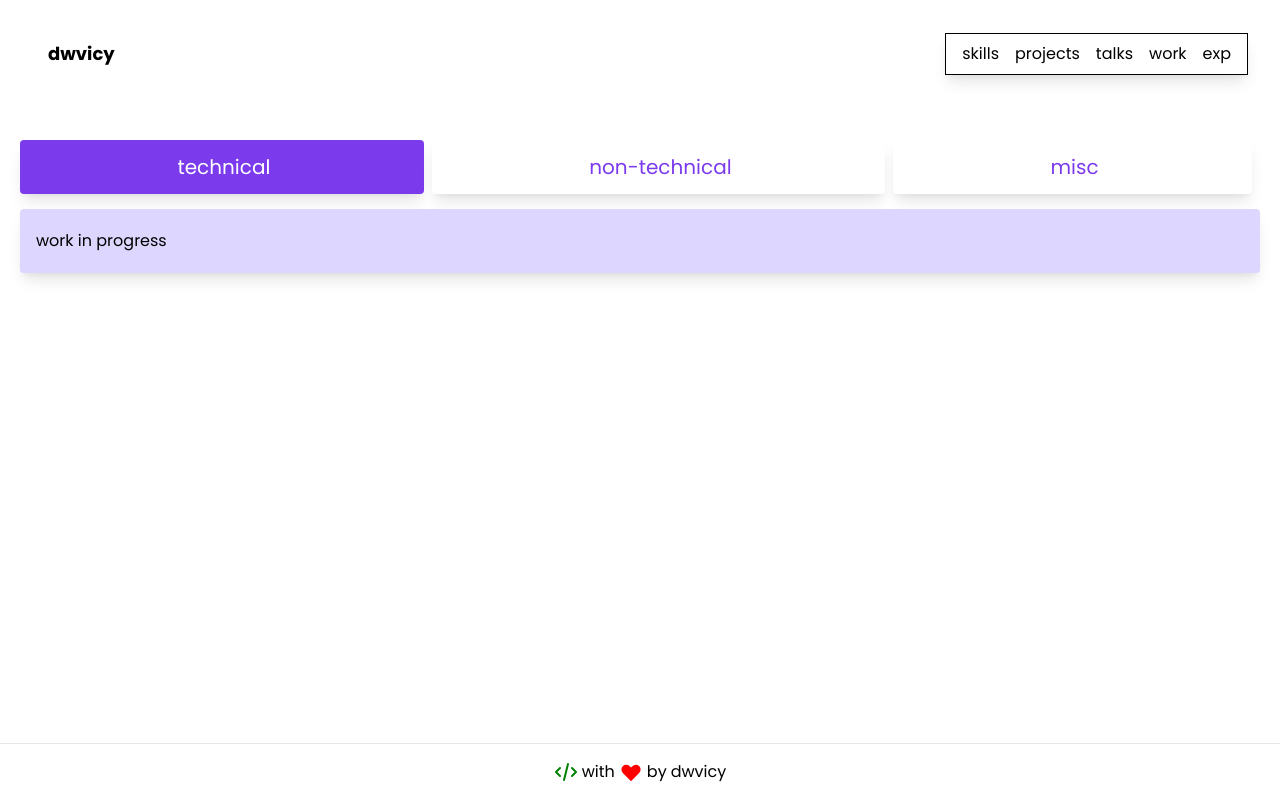
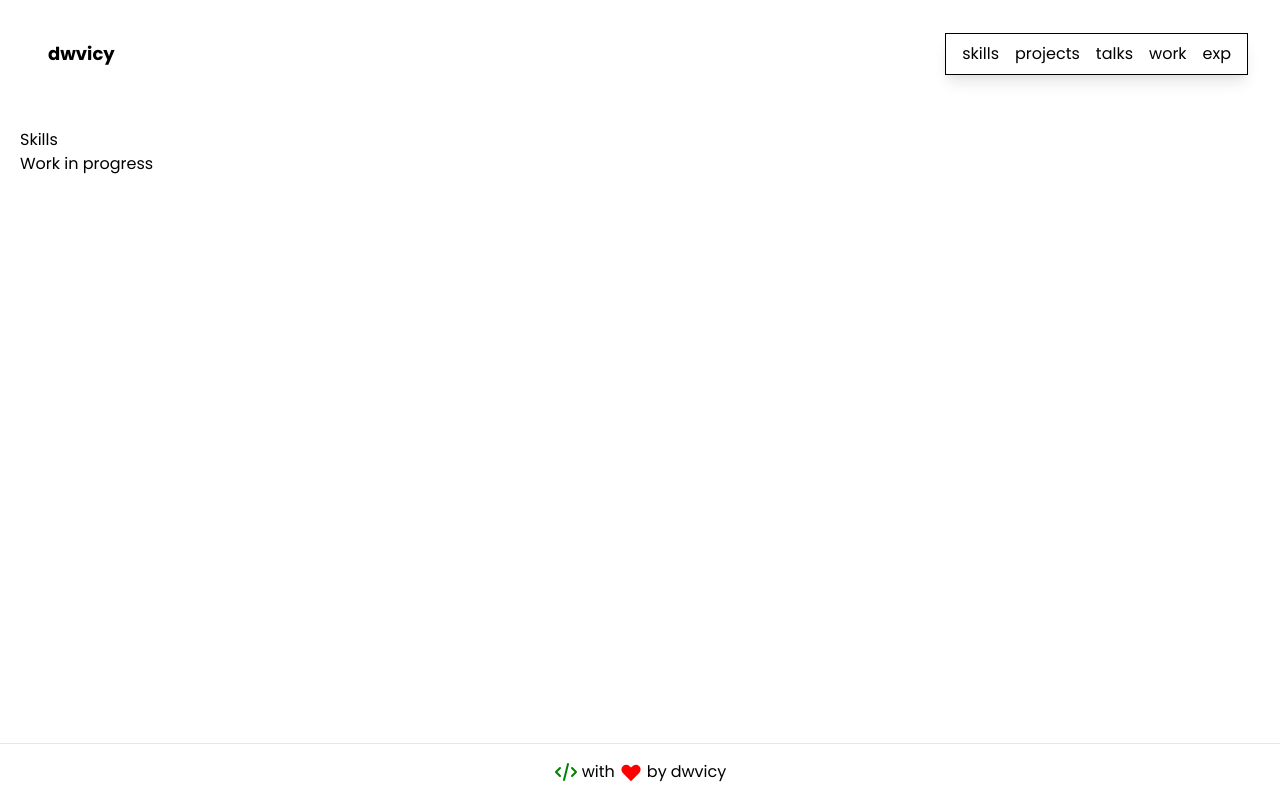
Before and after one commit to dwvicy/poppity, a Next.js app: page /skills in a window 1280 px wide. Built offline with nearby package versions, Linux system fonts and the light colour scheme; what @tailwindcss/typography would draw is missing.

Commit message:
fix: skills fix

```diff
--- a/pages/skills.js
+++ b/pages/skills.js
@@ -1,10 +1,12 @@
 import React from 'react';
-import TabsRender from '../src/components/tab';
+// import TabsRender from '../src/components/tab';
 
 export default function Skills() {
     return (
         <div className="flex flex-col min-h-screen">
-            <TabsRender />
+            <h1>Skills</h1>
+            <p>Work in progress</p>
+            {/* <TabsRender /> */}
         </div>
     );
 }
```
